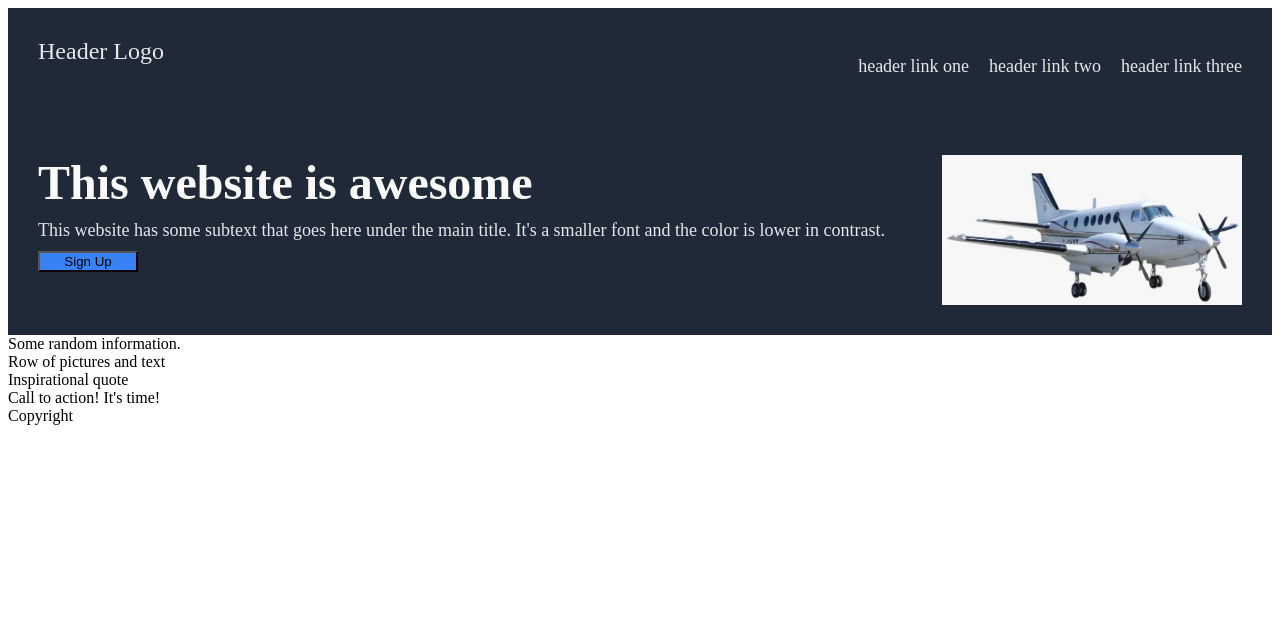
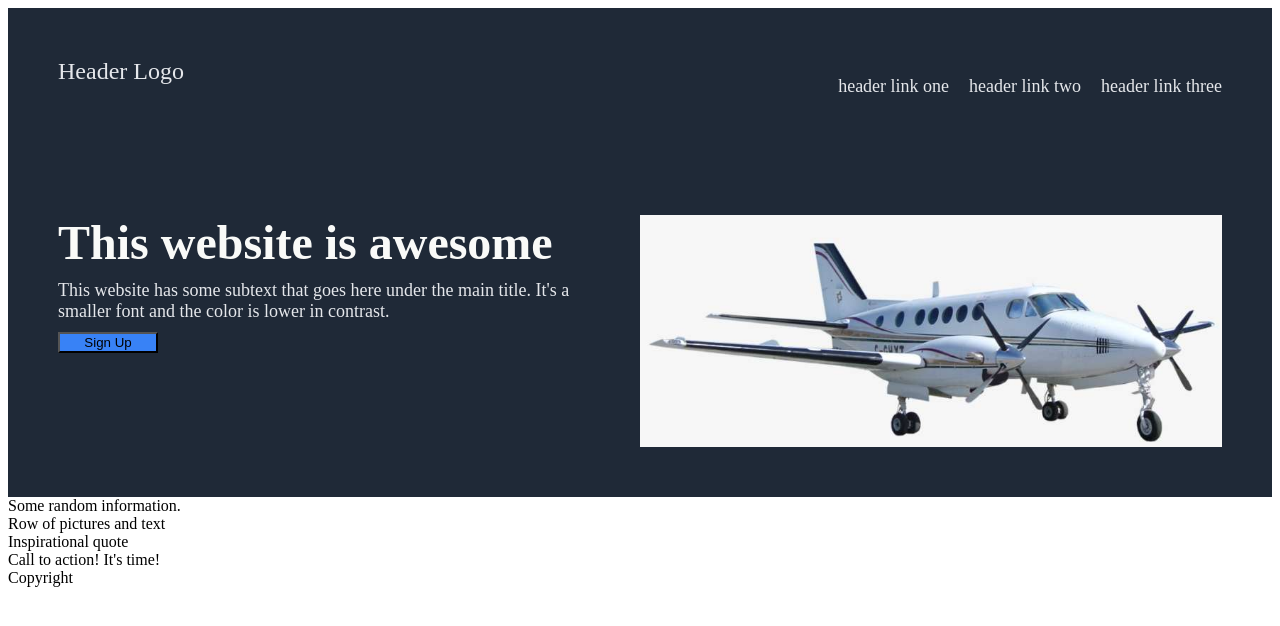
Before and after one commit to chaswrig/landing-page, a plain HTML site: page index.html in a window 1280 px wide. Drawn offline with Linux system fonts and the light colour scheme.

Commit message:
changed picture style

```diff
--- a/index.html
+++ b/index.html
@@ -22,7 +22,7 @@
             <div class="secondary_text">This website has some subtext that goes here under the main title. It's a smaller font and the color is lower in contrast.</div>
             <button class="sign_up">Sign Up</button>
           </div>
-          <img src="aircraft.png" alt="placeholder for image" style="width:300px;height:150px;">
+          <img src="aircraft.png" alt="placeholder for image" style="max-width:50%;max-height: max-content;">
       </div>
 
 
--- a/style.css
+++ b/style.css
@@ -9,15 +9,12 @@
     background-color: #1f2937;
     display: flex;
     justify-content: space-between;
-    align-content: center;
-    padding: 30px;
+    padding: 50px;
 }
 
 .logo {
     font-size: 24px;
     color: #E5E7EB;
-    display: flex;
-    align-content: center;
 }
 
 .links {
@@ -35,8 +32,8 @@ li {
 .container {
     background-color: #1f2937;
     display: flex;
-    justify-content: space-between;
-    padding: 30px;
+    justify-content: space-around;
+    padding: 50px;
     gap: 30px;
 }
 
```
